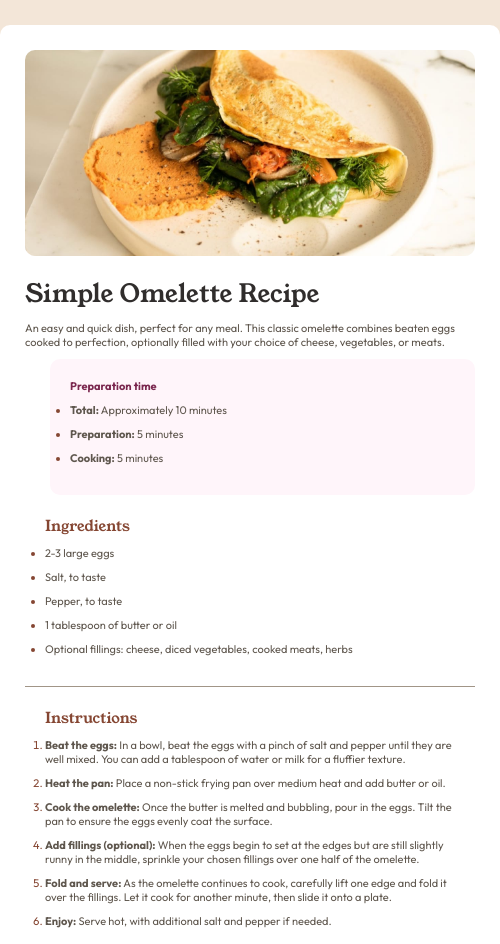
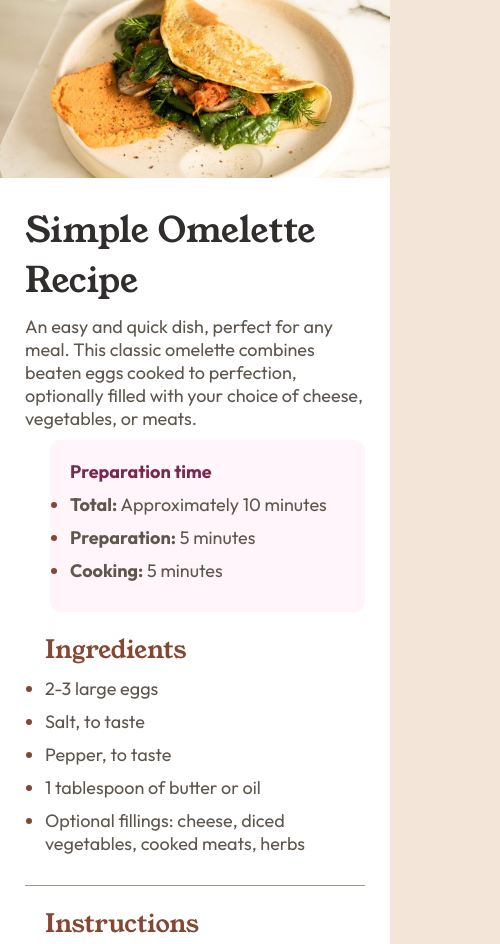
Before and after one commit to EDWINTOAPANTA02/recipe-page, a plain HTML site: page index.html in a window 390 px wide. Shown: the top 944 px of the page, 500 px wide, since content can reach past the window. Drawn offline with Linux system fonts and the light colour scheme.

Commit message:
second commit

```diff
--- a/style.css
+++ b/style.css
@@ -123,3 +123,42 @@ table{
 li::marker{
     color: hsl(14, 45%, 36%);
 }
+
+@media (max-width: 430px){
+    .container{
+        width: 100%;
+        margin-top: 0;
+    }
+    body{
+        padding: 0;
+        margin: 0;
+    }
+    h1,h2,h3,h4,h5,p,li,tr,th,ul{
+        font-size: 18px;
+        text-justify: distribute;
+        margin-bottom: 10px;
+    }
+    h1{
+        font-size: 35px;
+    }
+    h3,h4,h5{
+        font-size: 25px;
+    }
+    .img_container{
+        background-color: aqua;
+        top: 0;
+        left: 0;
+        width: 100%;
+        position: absolute;
+    }
+    img{
+        margin:0;
+        border-radius: 0;
+    }
+    .container{
+        position: relative;
+    }
+    .title_dish{
+        margin-top: 180px;
+    }
+}
```
